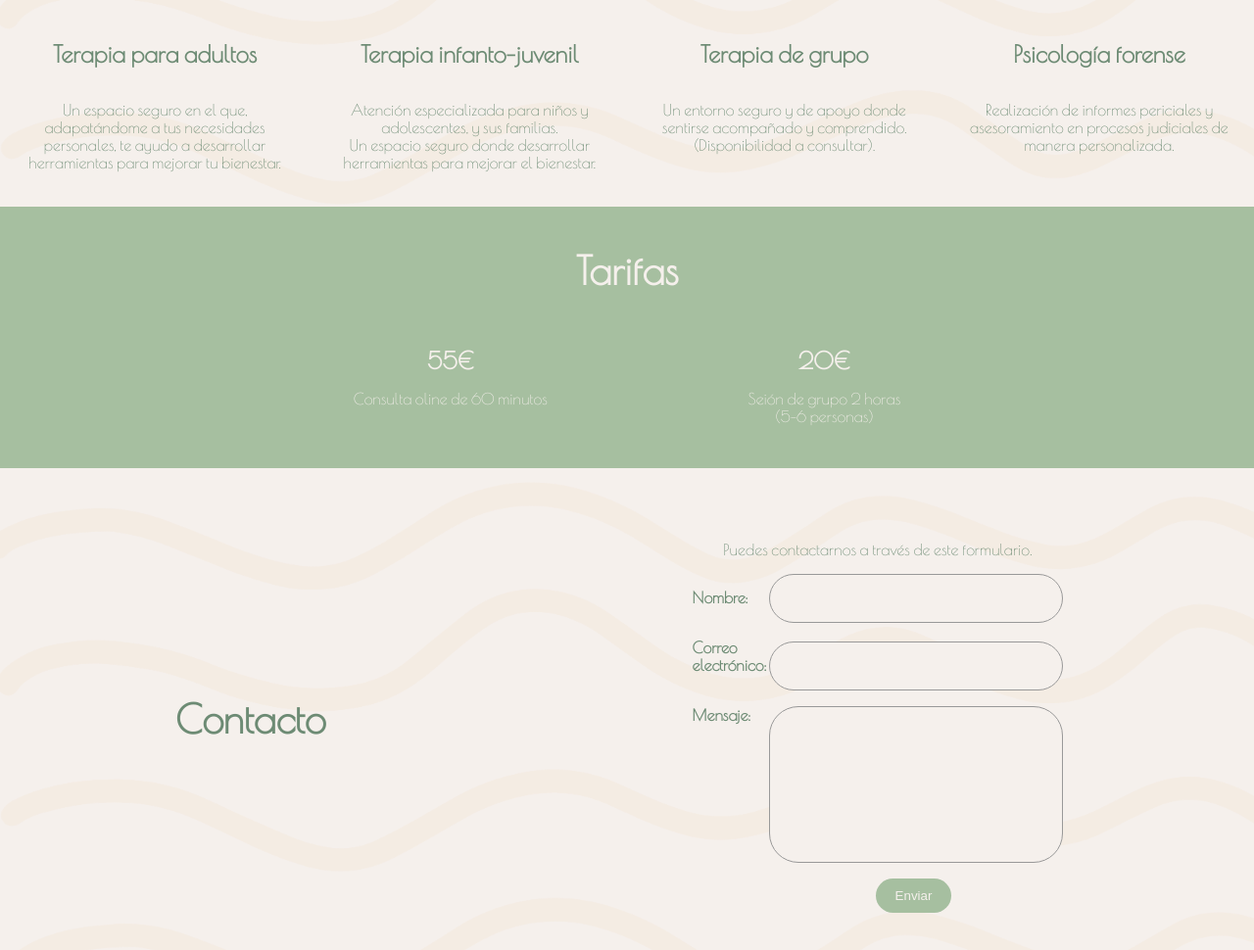
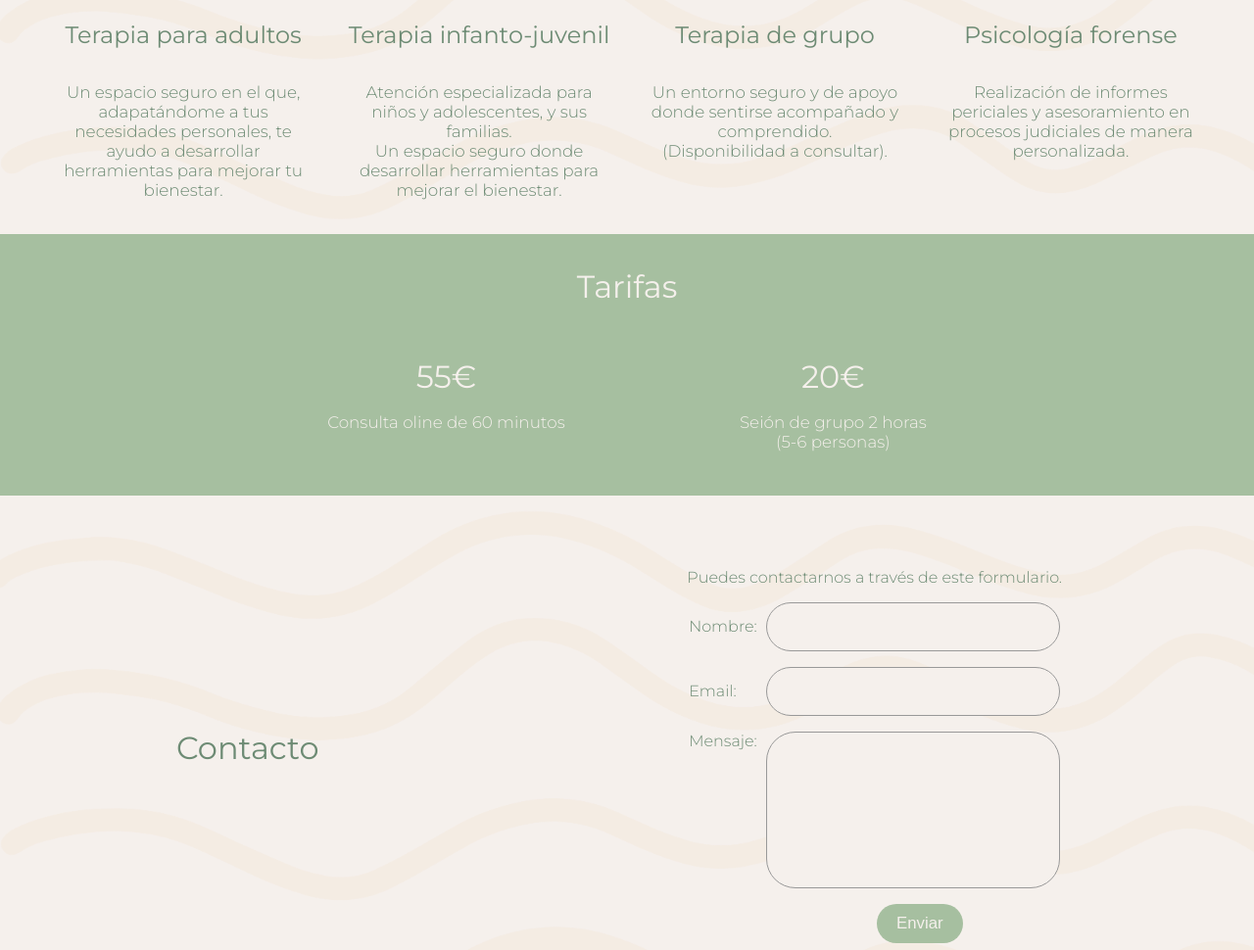
Before and after one commit to positiveRef/web_marta, a plain HTML site: page index.html in a window 1280 px wide. Shown: the part 641-1611 px from the top of the page at 98% size. Drawn offline with nearby package versions, Linux system fonts and the light colour scheme.

Commit message:
Change fonts and multiple style adjustments

```diff
--- a/index.html
+++ b/index.html
@@ -92,7 +92,7 @@
                             <input type="text" id="name" name="nombre" required/>
                         </li>
                         <li>
-                            <label for="mail">Correo electrónico:</label>
+                            <label for="mail">Email:</label>
                             <input type="email" id="mail" name="email" required/>
                         </li>
                         <li>
--- a/styles/style.css
+++ b/styles/style.css
@@ -1,4 +1,5 @@
-@import url('https://fonts.googleapis.com/css2?family=Poiret+One&display=swap');
+@import url('https://fonts.googleapis.com/css2?family=Montserrat:ital,wght@0,100..900;1,100..900&display=swap');
+
 
 :root {
     --green-olive-color: #6d8b74;
@@ -38,7 +39,7 @@ header {
 
         a {
             white-space: nowrap;
-            font-weight: bold;
+            font-weight: 400;
             display: block;
             padding: 1.25em;
 
@@ -69,8 +70,8 @@ header {
 }
 
 body {
-    font-family: "Poiret One", serif;
-    font-weight: 400;
+    font-family: "Montserrat", serif;
+    font-weight: 300;
     font-style: normal;
     margin: 0;
     padding: 0;
@@ -81,14 +82,14 @@ h1 {
 }
 
 h2 {
-    font-size: 2.5em;
-    font-weight: bold;
+    font-size: 2em;
+    font-weight: 400;
     text-align: center;
 }
 
 h3 {
     font-size: 1.5em;
-    font-weight: bold;
+    font-weight: 400;
     text-align: center;
 }
 
@@ -107,10 +108,14 @@ h3 {
     justify-content: space-around;
     align-items: center;
 
+    h2 {
+        text-align: left;
+        padding: 10px;
+    }
+
     p {
-        text-align: justify;
-        text-justify: inter-word;
         padding: 10px;
+        font-size: 1.2em;
     }
 
     div {
@@ -130,10 +135,11 @@ h3 {
     align-items: center;
 
     #services-text {
-        padding: 10px;
+        padding: .5em 3em;
 
         p {
             text-align: center;
+            font-size: 1.05em;
             padding: 10px;
         }
 
@@ -174,11 +180,13 @@ h3 {
 
     p {
         text-align: center;
+        font-size: 1.05em;
     }
 
     h3 {
         margin-block-start: .5em;
         margin-block-end: .5em;
+        font-size: 2em;
     }
 }
 
@@ -237,7 +245,6 @@ h3 {
         display: inline-block;
         width: 75px;
         text-align: left;
-        font-weight: bold;
     }
 
     input,
@@ -271,6 +278,7 @@ h3 {
 
     button {
         margin-left: 5.5em;
+        font-size: 1.05em;
     }
 }
 
@@ -316,6 +324,11 @@ h3 {
 
     #about {
         flex-direction: column;
+
+        h2 {
+            text-align: center;
+            padding: 0;
+        }
 
         div{
             text-align: center;
```
